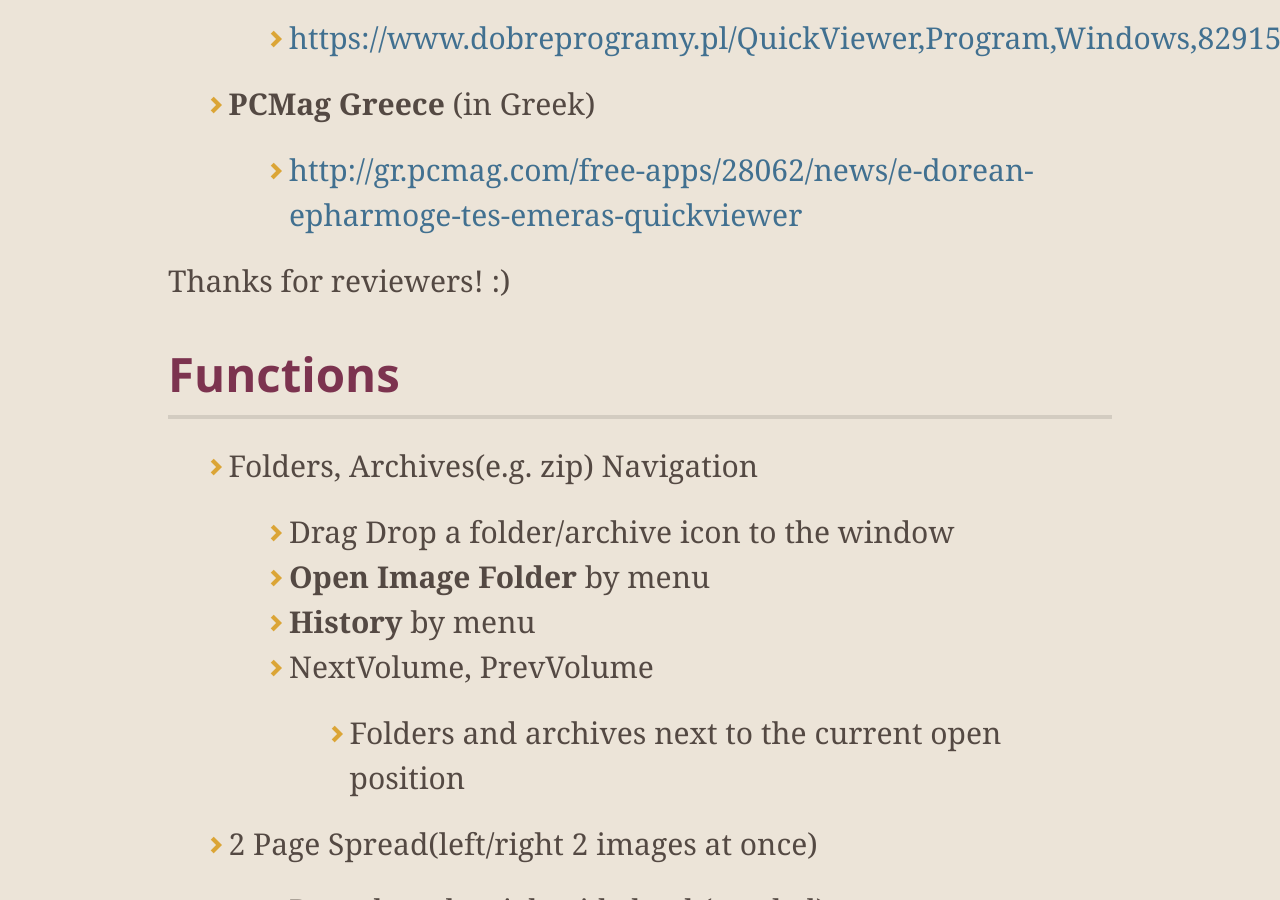
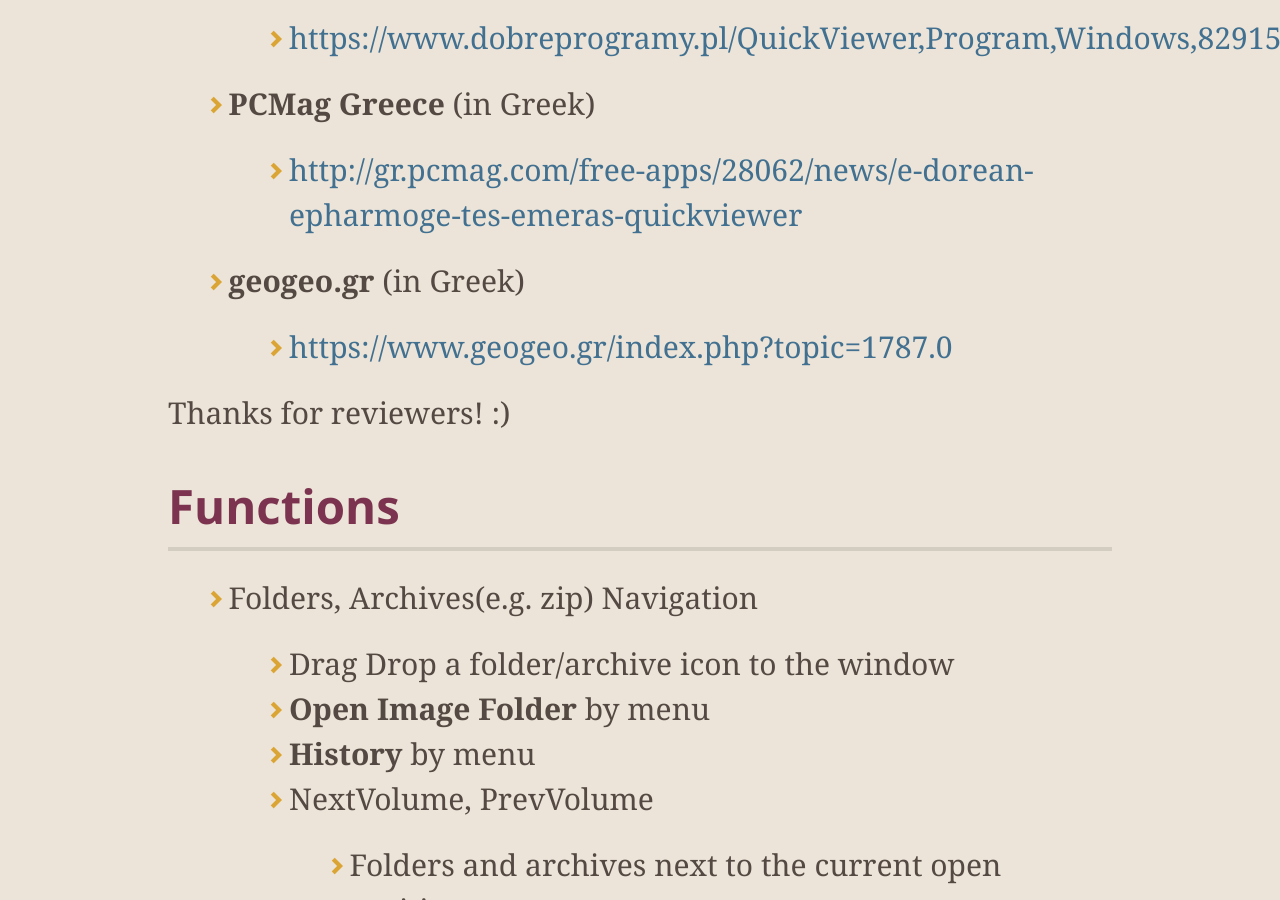
Before and after one commit to kanryu/quickviewer, a Jekyll site: the page built from docs/index.md, in a window 1280 px wide and 900 px high, scrolled down 8427 px. Built offline with Jekyll 4.4.1, drawn with Linux system fonts in a browser that asks for light colours; nearby versions of some CDN libraries; comment, search, counter and statistics services are not loaded; our own code applies the rules of GitHub Pages for plain Markdown files.

Commit message:
Update index.md

```diff
--- a/docs/index.md
+++ b/docs/index.md
@@ -131,6 +131,8 @@ You can also clone the latest source code from **[this repository.](https://gith
     - [https://www.dobreprogramy.pl/QuickViewer,Program,Windows,82915.html](https://www.dobreprogramy.pl/QuickViewer,Program,Windows,82915.html)
 - **PCMag Greece** (in Greek)
     - [http://gr.pcmag.com/free-apps/28062/news/e-dorean-epharmoge-tes-emeras-quickviewer](http://gr.pcmag.com/free-apps/28062/news/e-dorean-epharmoge-tes-emeras-quickviewer)
+- **geogeo.gr** (in Greek)
+    - [https://www.geogeo.gr/index.php?topic=1787.0](https://www.geogeo.gr/index.php?topic=1787.0)
 
 Thanks for reviewers! :)
 
```
